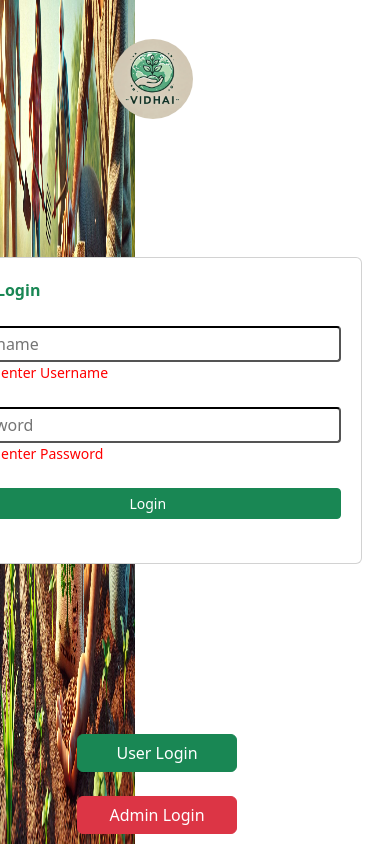
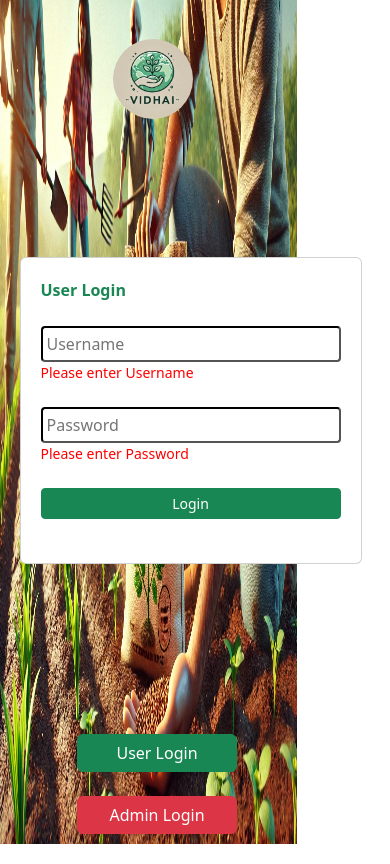
Before and after one commit to Jahirazi/Vidhai, an Angular app: page /home in a window 390 px wide. Built offline with nearby package versions, Linux system fonts and the light colour scheme.

Commit message:
publish project

```diff
--- a/src/app/admin-login/admin-login.component.scss
+++ b/src/app/admin-login/admin-login.component.scss
@@ -20,10 +20,10 @@ span{
    color: red;
 }
 
-
-@media only screen and (max-width: 600px){
+@media only screen and (max-width: 900px){
    .card{
-      margin-left: -60%;
+      margin-left: -30%;
+      width: 120%;
    }
 }
 // @media only screen and (max-width: 600px){
--- a/src/app/home/home.component.scss
+++ b/src/app/home/home.component.scss
@@ -46,11 +46,12 @@ button{
 
 }
 
-@media only screen and (max-width:600px){
+@media only screen and (max-width:900px){
 
     .profile img{
-        width: 500%;
+        width: 1100%;
     }
+
     .logo img{
         margin-left: 110%;
         margin-top: 50%;
--- a/src/app/user-login/user-login.component.scss
+++ b/src/app/user-login/user-login.component.scss
@@ -21,9 +21,10 @@ small{
 //mediaQuery
 
 
-@media only screen and (max-width: 600px){
+@media only screen and (max-width: 900px){
    .card{
-      margin-left: -60%;
+      margin-left: -30%;
+      width: 120%;
    }
 }
 
```
